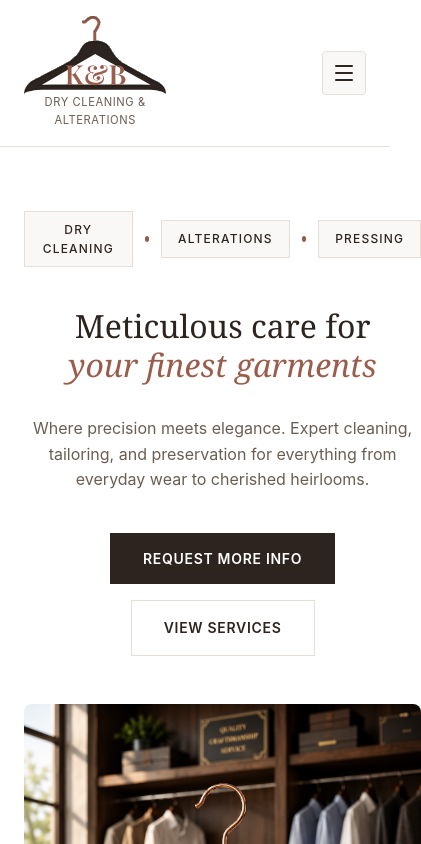
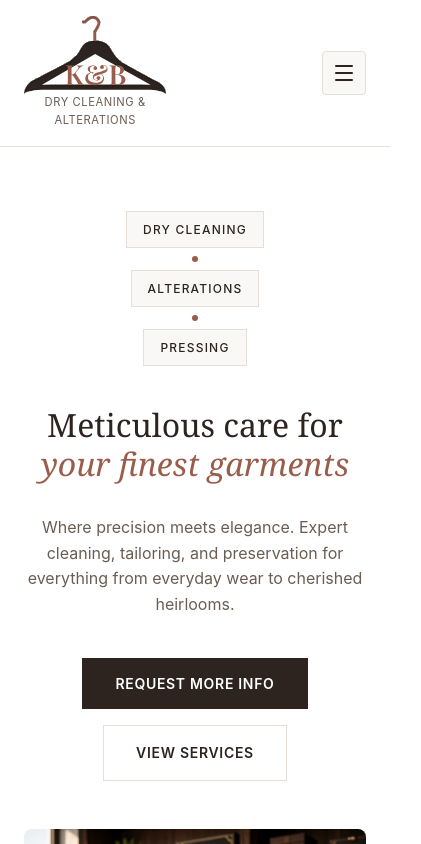
Before and after one commit to notEmmi/kandb, a React (Vite) app: page / in a window 390 px wide. Shown: the top 844 px of the page, 421 px wide, since content can reach past the window. Built offline with nearby package versions, Linux system fonts and the light colour scheme.

Commit message:
feat: update README and enhance App component structure and styles

```diff
--- a/src/App.css
+++ b/src/App.css
@@ -63,6 +63,10 @@ h1, h2, h3, h4, h5, h6 {
   line-height: 1.2;
 }
 
+h2 {
+  font-size: 1.75rem;
+}
+
 p {
   color: var(--muted-foreground);
 }
@@ -79,6 +83,9 @@ ul {
 li {
   margin-top: var(--space-2);
   color: var(--muted-foreground);
+}
+
+div {
 }
 
 /* ========================================
@@ -123,19 +130,11 @@ section {
   width: auto;
 }
 
-.logo-text {
+.logo {
   display: flex;
   flex-direction: column;
   align-items: center;
   text-align: center;
-}
-
-.logo-main {
-  font-family: var(--font-serif);
-  font-size: 1.5rem;
-  font-weight: 500;
-  color: var(--primary);
-  line-height: 1;
 }
 
 .logo-tagline {
@@ -143,6 +142,8 @@ section {
   color: var(--muted-foreground);
   letter-spacing: 0.05em;
   text-transform: uppercase;
+  padding-bottom: 0;
+  margin: 0;
 }
 
 .nav-links {
@@ -736,10 +737,9 @@ section {
     font-size: 2rem;
   }
 
-  .services h2,
-  .about h2,
-  .contact h2 {
-    font-size: 1.75rem;
+  .hero-tags {
+    flex-direction: column;
+    gap: var(--space-2);
   }
 }
 
@@ -763,6 +763,7 @@ section {
 
   .hero-tags {
     justify-content: flex-start;
+    flex-wrap: wrap;
   }
 
   .hero-cta {
--- a/src/App.jsx
+++ b/src/App.jsx
@@ -19,7 +19,7 @@ function App() {
   return (
     <div className="app">
       <nav className="top-nav">
-        <div className="logo-text">
+        <div className="logo">
           <img className="logo-img" src={logo} alt="K & B logo" />
           <span className="logo-tagline">Dry Cleaning &<br/>Alterations</span>
         </div>
@@ -60,7 +60,12 @@ function App() {
             <p>Where precision meets elegance. Expert cleaning, tailoring, and preservation for everything from everyday wear to cherished heirlooms.</p>
 
             <div className="hero-cta">
-              <button className="btn btn-primary">Request More Info</button>
+              <button
+                className="btn btn-primary"
+                onClick={() => document.getElementById('contact')?.scrollIntoView({ behavior: 'smooth' })}
+              >
+                Request More Info
+              </button>
               <a className="btn btn-secondary" href="#services">View Services</a>
             </div>
           </div>
```
Also changed, not shown: 1 other file (tests, documents, lock files or other folders).
